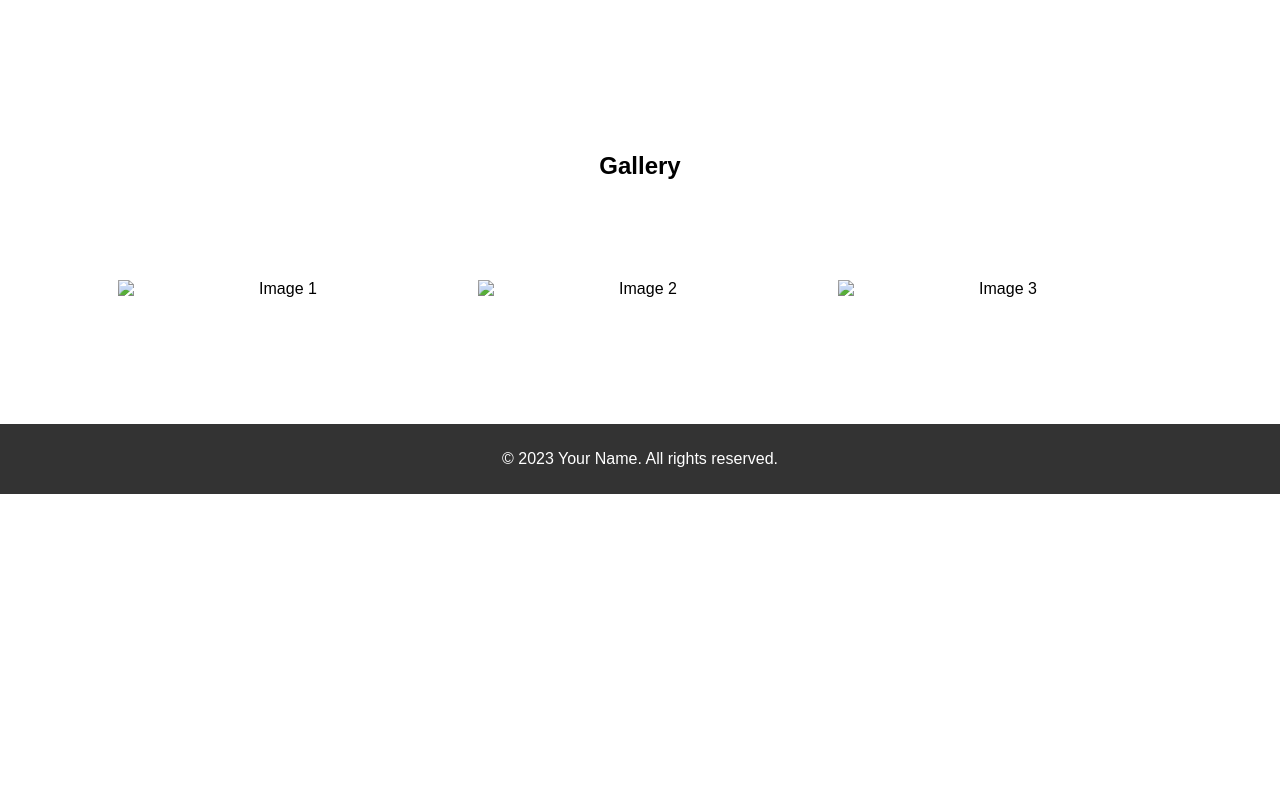
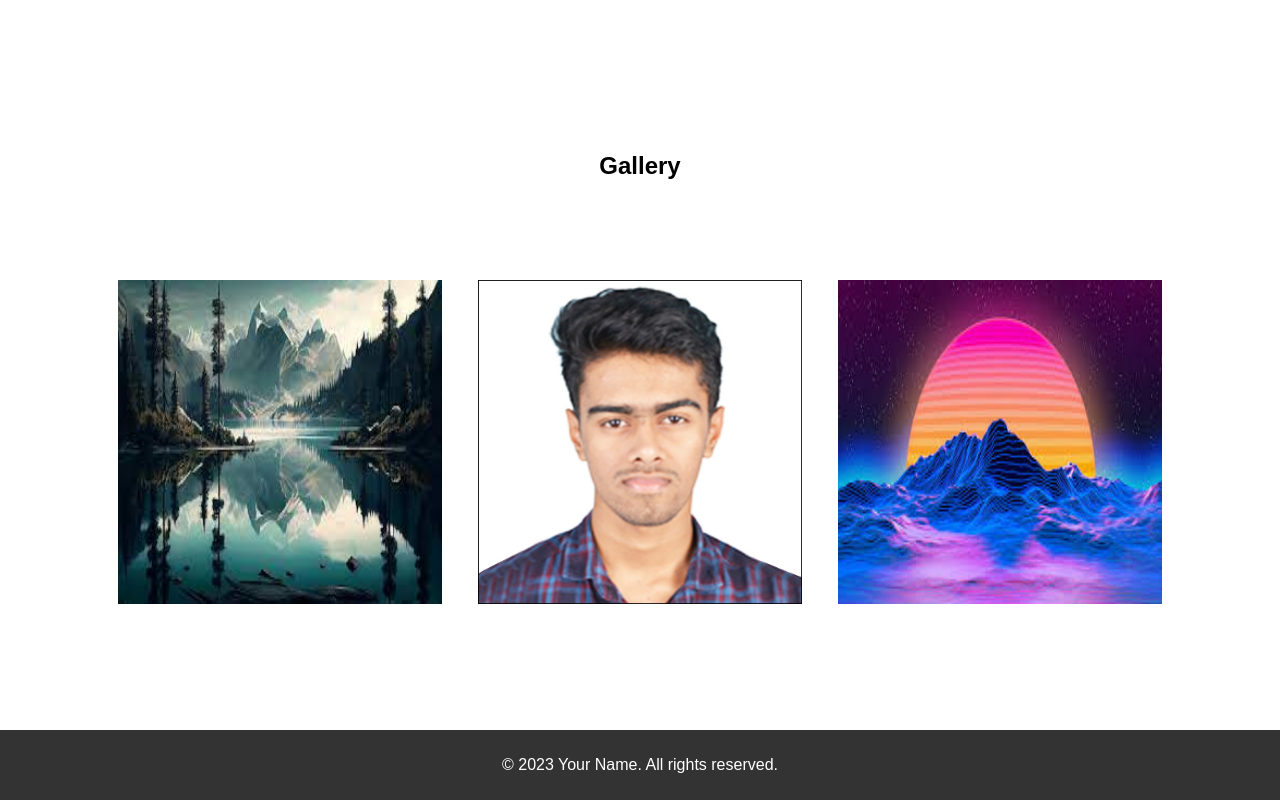
Before and after one commit to AthulSoman/WEB-Assignment-1, a plain HTML site: page index.html in a window 1280 px wide. Shown: the part 1686-2486 px from the top of the page. Before the commit the page ends 2180 px from the top, so only its background shows below. Drawn offline with Linux system fonts and the light colour scheme.

Commit message:
index.html

```diff
--- a/index.html
+++ b/index.html
@@ -111,9 +111,9 @@
     <h2>Gallery</h2>
     <p><section id="gallery">
         <div class="image-container">
-            <img src="Downloads/download.jpg" alt="Image 1">
-            <img src="Downloads/ATHUL SOMAN.jpg" alt="Image 2">
-            <img src="Downloads/images.jpg" alt="Image 3">
+            <img src="download.jpg" alt="Image 1">
+            <img src="ATHUL SOMAN.jpg" alt="Image 2">
+            <img src="images.jpg" alt="Image 3">
         </div>
     </section>
     </p>
```
